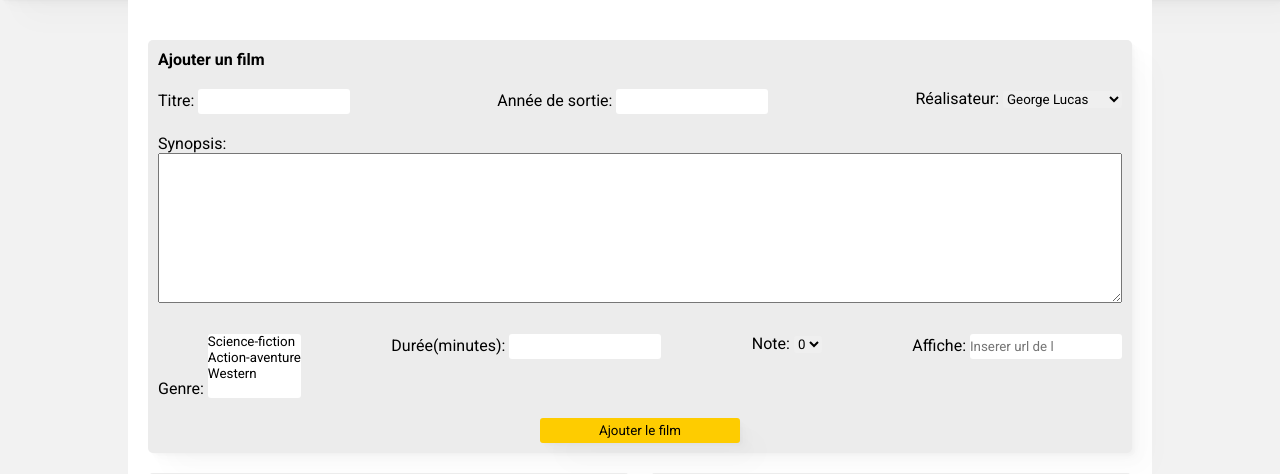
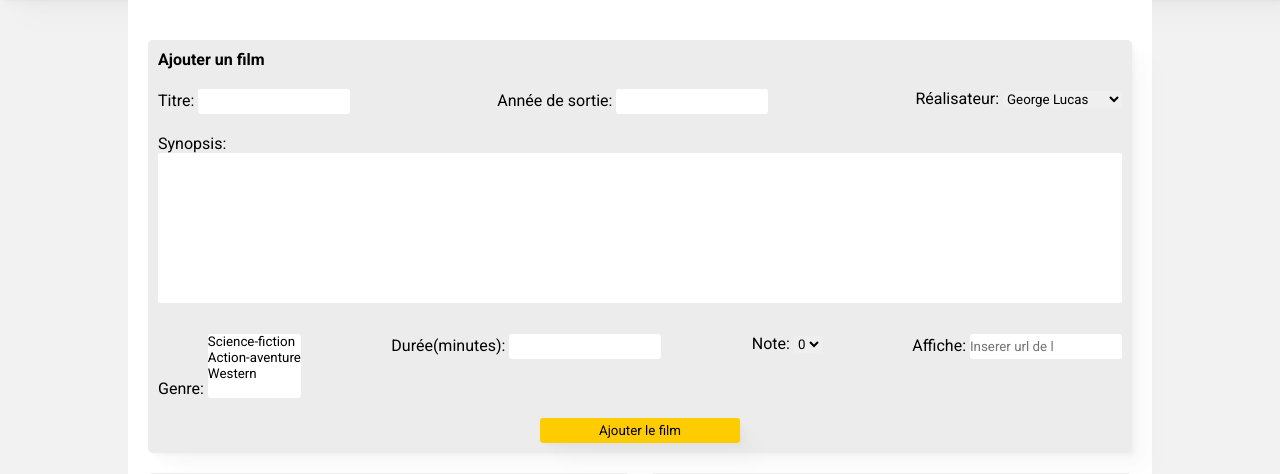
Before and after one commit to romdk/cinema, a PHP site: page /admin.php in a window 1280 px wide. Shown: the part 105-579 px from the top of the page. Run offline with PHP 8.4, Linux system fonts and the light colour scheme.

Commit message:
textarea

```diff
--- a/public/style.css
+++ b/public/style.css
@@ -427,6 +427,16 @@ h3{
     border: none;
 
 }
+
+#admin textarea{
+    border-radius: 3px;
+    border: none;
+    resize: none;
+}
+
+#admin textarea:focus, input:focus, select:focus{
+    outline-color:#eebe00;
+}
 .adminForm{
     justify-content: start;
     position: relative;
```
